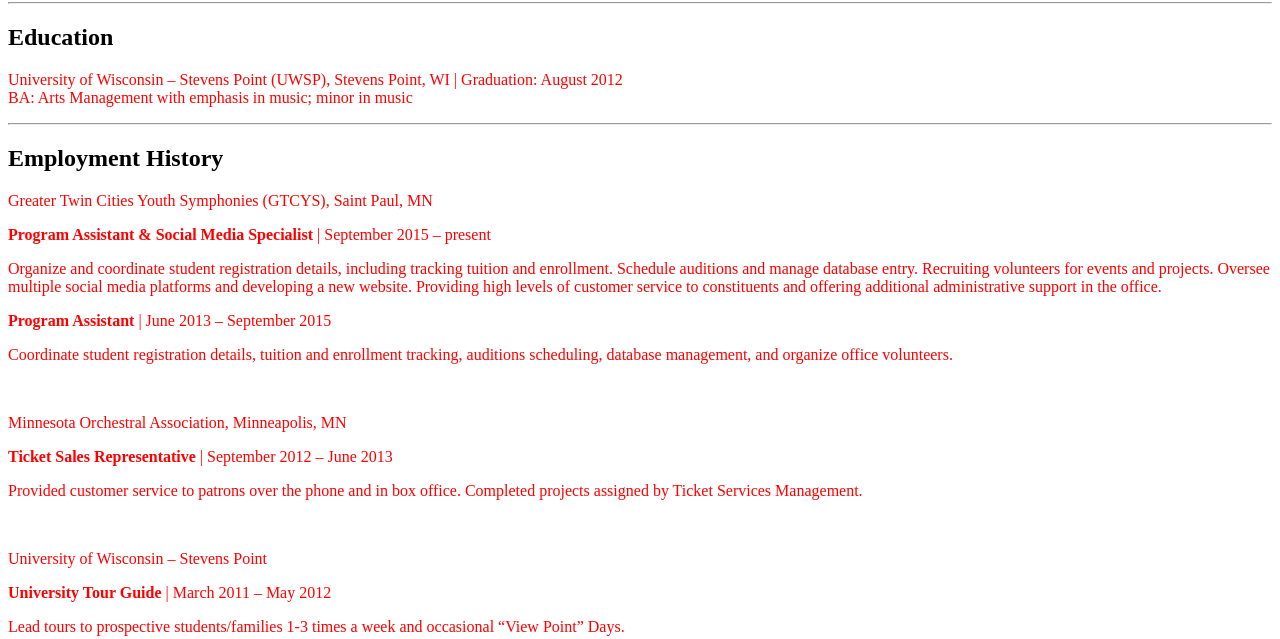
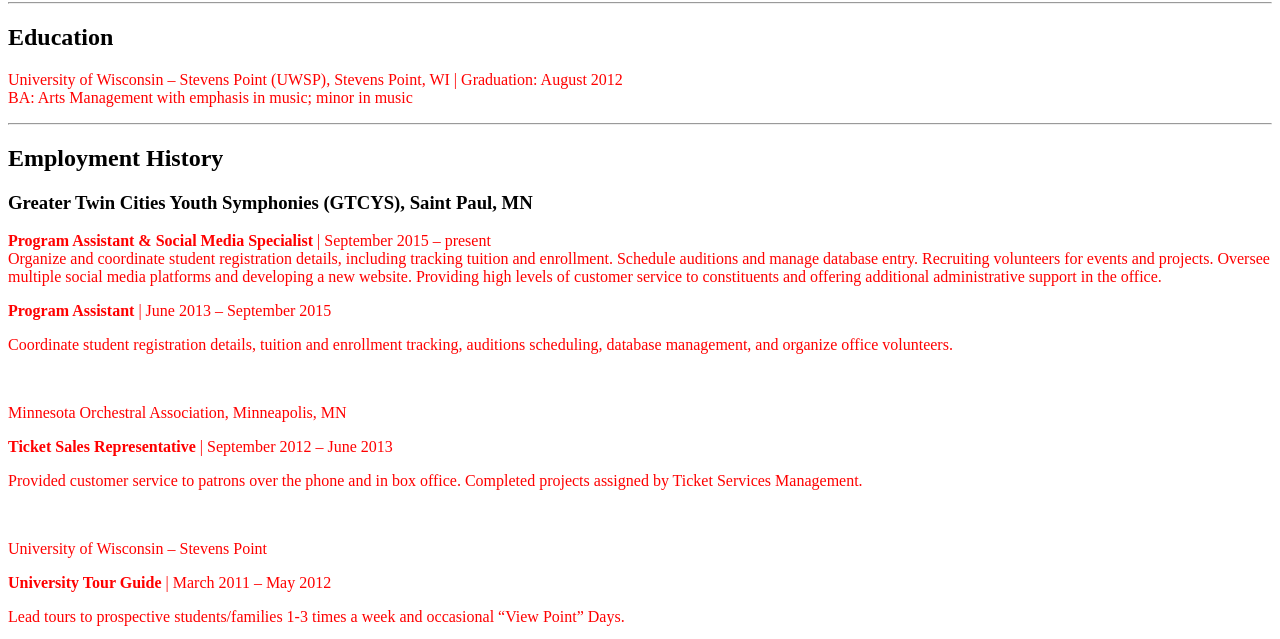
Before and after one commit to marshcooke/marshcooke.github.io, a plain HTML site: page index.html in a window 1280 px wide. Shown: the part 152-791 px from the top of the page. Drawn offline with Linux system fonts and the light colour scheme.

Commit message:
gtcys descrip changes

```diff
--- a/index.html
+++ b/index.html
@@ -20,9 +20,9 @@
 
 <h2 style="text-align: left;">
   <strong>Employment History</strong></h2>
-<p>Greater Twin Cities Youth Symphonies (GTCYS), Saint Paul, MN</p>
-<p><strong>Program Assistant &amp; Social Media Specialist</strong> | September 2015 – present</p>
-<p>Organize and coordinate student registration details, including tracking tuition and enrollment. Schedule auditions and manage database entry. Recruiting volunteers for events and projects. Oversee multiple social media platforms and developing a new website. Providing high levels of customer service to constituents and offering additional administrative support in the office.</p>
+<h3>Greater Twin Cities Youth Symphonies (GTCYS), Saint Paul, MN</h3>
+<p><strong>Program Assistant &amp; Social Media Specialist</strong> | September 2015 – present<br>
+Organize and coordinate student registration details, including tracking tuition and enrollment. Schedule auditions and manage database entry. Recruiting volunteers for events and projects. Oversee multiple social media platforms and developing a new website. Providing high levels of customer service to constituents and offering additional administrative support in the office.</p>
 <p><strong>Program Assistant</strong> | June 2013 – September 2015</p>
 <p>Coordinate student registration details, tuition and enrollment tracking, auditions scheduling, database management, and organize office volunteers.</p>
 <br/>
```
